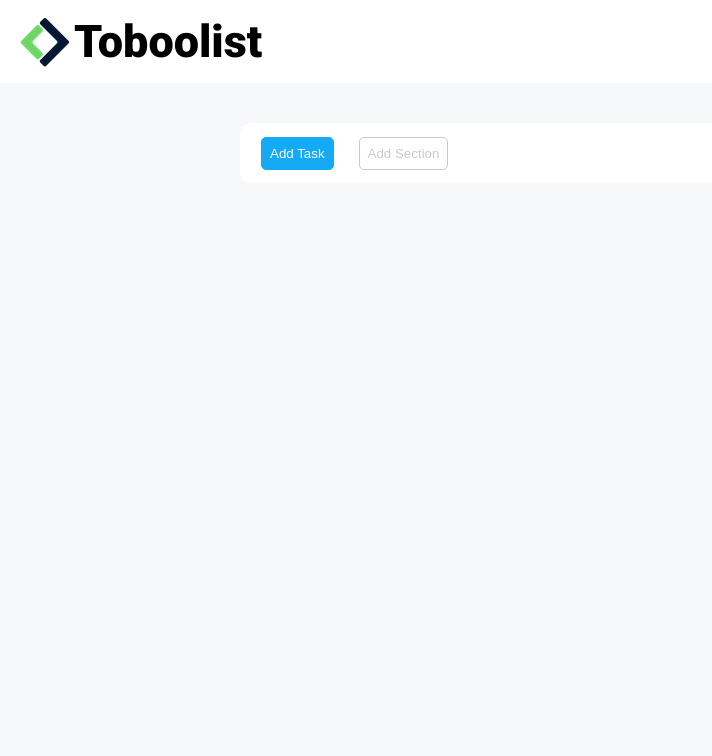
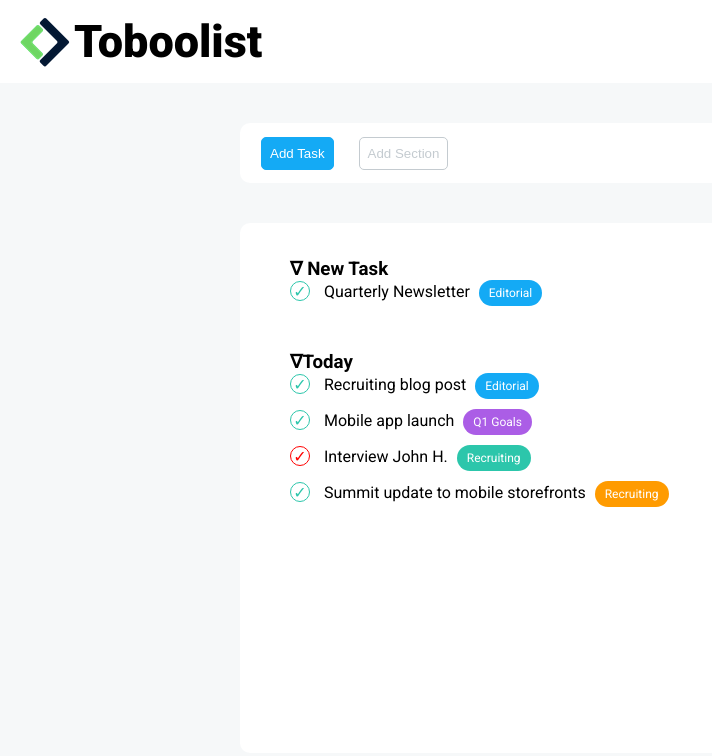
Before and after one commit to angelicaguidolin/html-css-toboolist, a plain HTML site: page index.html in a window 1280 px wide. Shown: the whole page, without its empty margins (0-712 px from the left). Drawn offline with Linux system fonts and the light colour scheme.

Commit message:
feat: add two list

```diff
--- a/css/style.css
+++ b/css/style.css
@@ -51,3 +51,75 @@ button{
     border-color: #C4CBD0;
     color:#C4CBD0;
 }
+
+/*------MAIN SECTION*/
+main{
+    background-color:#FFFFFF;
+    width: 800px;
+    height: 530px;
+    border-radius: 10px;
+    margin: 0 auto;
+}
+
+
+.sctn{
+    margin-left: 50px;
+    padding-top: 35px;
+}
+/*----LIST*/
+li{
+    list-style: none;
+}
+
+/*-------TAG BASE TAG COLOR------------*/
+
+.tag-base{
+    display: inline-block;
+    background-color: transparent;
+    padding: 6px 10px;
+    margin-left: 5px;
+    border-radius:15px;
+    color: #FFFFFF;
+    font-size: 12px;
+    margin-bottom: 10px;
+}
+.tg-blue{
+    background-color: #14AAF5;
+}
+.tg-purp{
+    background-color: #ab5de6;
+}
+.tg-verde{
+    background-color: #2CC6AB;
+}
+.tg-aran{
+    background-color: #FF9B00
+}
+.tg-fuxia{
+    background-color: #EC4A9D
+}
+.tg-lime{
+    background-color: #A3D116
+}
+
+
+/*-----CIRCLE CHECK CROSS-------*/
+.circle{
+    display: inline-block;
+    background-color: transparent;
+    border: 1px solid black;
+    width: 20px;
+    height: 20px;
+    border-radius: 100%;
+    margin-right: 10px;
+    text-align: center;
+    align-content: center;
+}
+.circ-green{
+    border-color: #2CC6AB;
+    color: #2CC6AB;
+}
+.circ-red{
+border-color: red;
+color: red;
+}
--- a/index.html
+++ b/index.html
@@ -20,5 +20,30 @@
         <button class="btn-blue">Add Task</button>
         <button class="btn-grey"> Add Section</button>
     </div>
+    <main>
+        <!---FIRST LIST!-->
+        <section class="sctn">
+        <h3>&nabla;	New Task</h3>
+        <ul>
+            <li> <span class="circle circ-green">&check;</span> Quarterly Newsletter <span class="tag-base tg-blue" > Editorial</span>
+            </li>
+        </ul>
+    </section>
+    <section class="sctn">
+        <h3>&nabla;Today</h3>
+        <ul>
+            <li> <span class="circle circ-green">&check;</span> Recruiting blog post <span class="tag-base tg-blue" > Editorial</span>
+            </li>
+            <li> <span class="circle circ-green">&check;</span> Mobile app launch <span class="tag-base tg-purp" > Q1 Goals</span>
+            </li>
+            <li> <span class="circle circ-red">&check;</span> Interview John H. <span class="tag-base tg-verde" > Recruiting</span>
+            </li>
+            <li> <span class="circle circ-green">&check;</span> Summit update to mobile storefronts <span class="tag-base tg-aran" > Recruiting</span>
+            </li>
+
+
+        </ul>
+    </section>
+    </main>
 </body>
 </html>
```
